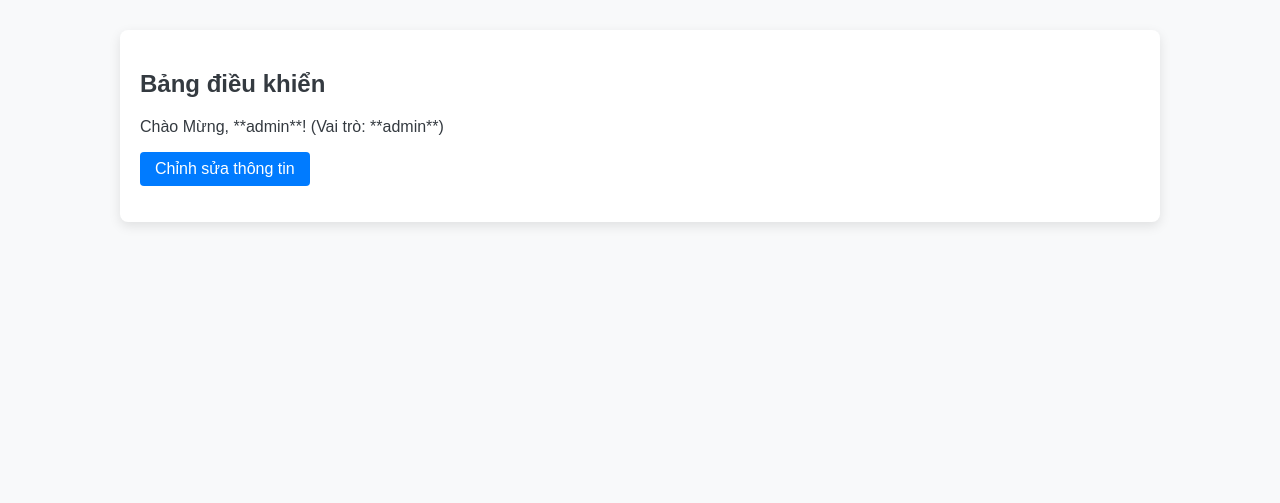
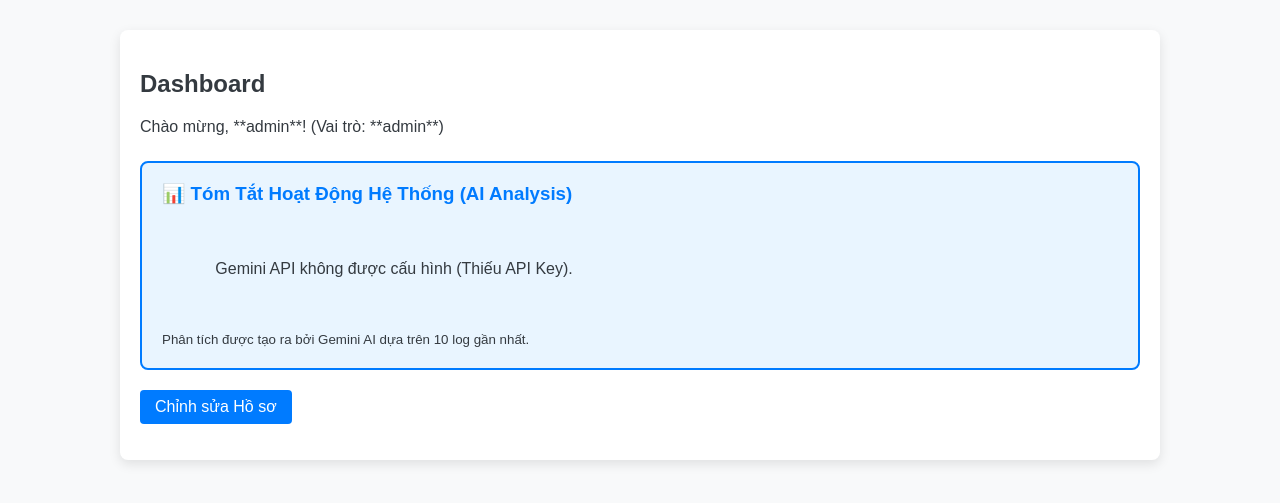
Before and after one commit to KhoaTran14/DesignWeb, a Flask app: page /dashboard in a window 1280 px wide. Shown: the part 51-554 px from the top of the page. Run offline with Flask 3, Linux system fonts and the light colour scheme; a user stored in the database is signed in.

Commit message:
second commit

```diff
--- a/app.py
+++ b/app.py
@@ -1,15 +1,27 @@
-from flask import Flask, render_template, request, redirect, url_for, flash
+from flask import Flask, render_template, request, redirect, url_for, flash, jsonify
 from flask_login import LoginManager, login_user, login_required, logout_user, current_user
-# CHỈ IMPORT db VÀ User TẠI ĐÂY. BỎ ActivityLog để tránh lỗi cache/ImportError.
 from models import db, User
 import os
 from functools import wraps
 from sqlalchemy.exc import IntegrityError
+import requests
+
+# Bắt buộc cho Gemini API
+from google import genai
+from google.genai.errors import APIError
 
 app = Flask(__name__)
 app.config['SECRET_KEY'] = os.environ.get('SECRET_KEY', 'dev-secret-key')
 app.config['SQLALCHEMY_DATABASE_URI'] = 'sqlite:///users.db'
 app.config['SQLALCHEMY_TRACK_MODIFICATIONS'] = False
+
+# Lấy Gemini API Key từ biến môi trường
+GEMINI_KEY = os.environ.get('GEMINI_API_KEY')
+if GEMINI_KEY:
+    client = genai.Client(api_key=GEMINI_KEY)
+else:
+    print("WARNING: GEMINI_API_KEY is not set. Gemini features will be disabled.")
+    client = None
 
 # init extensions
 db.init_app(app)
@@ -35,6 +47,47 @@
 @login_manager.user_loader
 def load_user(user_id):
     return User.query.get(int(user_id))
+
+# HÀM MỚI: Gọi Gemini để tóm tắt log
+def summarize_logs_with_gemini():
+    if not client:
+        return "Gemini API không được cấu hình (Thiếu API Key)."
+
+    # Dùng try/except để xử lý lỗi API/kết nối
+    try:
+        # Import ActivityLog bên trong hàm
+        from models import ActivityLog
+        # Lấy 10 log gần nhất
+        recent_logs = ActivityLog.query.order_by(ActivityLog.timestamp.desc()).limit(10).all()
+
+        # Format log thành chuỗi để đưa vào prompt
+        log_text = "\n".join([
+            f"- {log.timestamp.strftime('%Y-%m-%d %H:%M:%S')} | User ID {log.user_id} | {log.action}: {log.details}"
+            for log in recent_logs
+        ])
+
+        prompt = f"""
+        Bạn là trợ lý hệ thống. Hãy phân tích và tóm tắt ngắn gọn (trong 3-4 câu)
+        10 hoạt động gần nhất sau đây của hệ thống quản lý người dùng.
+        Tóm tắt cần nêu bật các sự kiện quan trọng như đăng ký mới, đăng nhập thành công, và thay đổi quyền.
+        Sử dụng ngôn ngữ tiếng Việt.
+
+        --- LOGS ---
+        {log_text}
+        """
+
+        # Gọi Gemini API
+        response = client.models.generate_content(
+            model='gemini-2.5-flash',
+            contents=prompt
+        )
+        return response.text
+
+    except APIError as e:
+        return f"Lỗi Gemini API: Không thể tạo tóm tắt."
+    except Exception as e:
+        return f"Lỗi hệ thống khi tạo tóm tắt: {e}"
+
 
 # Home -> redirect to dashboard hoặc login
 @app.route('/')
@@ -107,7 +160,12 @@
 @app.route('/dashboard')
 @login_required
 def dashboard():
-    return render_template('dashboard.html')
+    # Chỉ Admin mới nhận được tóm tắt AI
+    ai_summary = None
+    if current_user.is_admin():
+        ai_summary = summarize_logs_with_gemini()
+
+    return render_template('dashboard.html', ai_summary=ai_summary)
 
 # Decorator kiểm tra quyền admin
 def admin_required(func):
--- a/templates/dashboard.html
+++ b/templates/dashboard.html
@@ -1,9 +1,24 @@
 {% extends 'base.html' %}
-{% block title %}Bảng điều khiển{% endblock %}
+{% block title %}Dashboard{% endblock %}
 {% block content %}
-<h2>Bảng điều khiển</h2>
-<p>Chào Mừng, **{{ current_user.username }}**! (Vai trò: **{{ current_user.role }}**)</p>
-<p>
-    <a href="{{ url_for('edit_user') }}" class="btn-primary">Chỉnh sửa thông tin</a>
+<h2>Dashboard</h2>
+<p>Chào mừng, **{{ current_user.username }}**! (Vai trò: **{{ current_user.role }}**)</p>
+
+{% if current_user.is_admin() %}
+<div class="ai-summary-card" style="border: 2px solid #007bff; padding: 20px; margin-top: 25px; border-radius: 8px; background: #e9f5ff;">
+    <h3 style="color: #007bff; margin-top: 0;">📊 Tóm Tắt Hoạt Động Hệ Thống (AI Analysis)</h3>
+    <p style="white-space: pre-wrap;">
+        {% if ai_summary %}
+            {{ ai_summary }}
+        {% else %}
+            Đang tải tóm tắt hoặc Gemini API chưa được cấu hình. Vui lòng kiểm tra biến môi trường GEMINI_API_KEY.
+        {% endif %}
+    </p>
+    <small>Phân tích được tạo ra bởi Gemini AI dựa trên 10 log gần nhất.</small>
+</div>
+{% endif %}
+
+<p style="margin-top: 20px;">
+    <a href="{{ url_for('edit_user') }}" class="btn-primary">Chỉnh sửa Hồ sơ</a>
 </p>
 {% endblock %}
```
